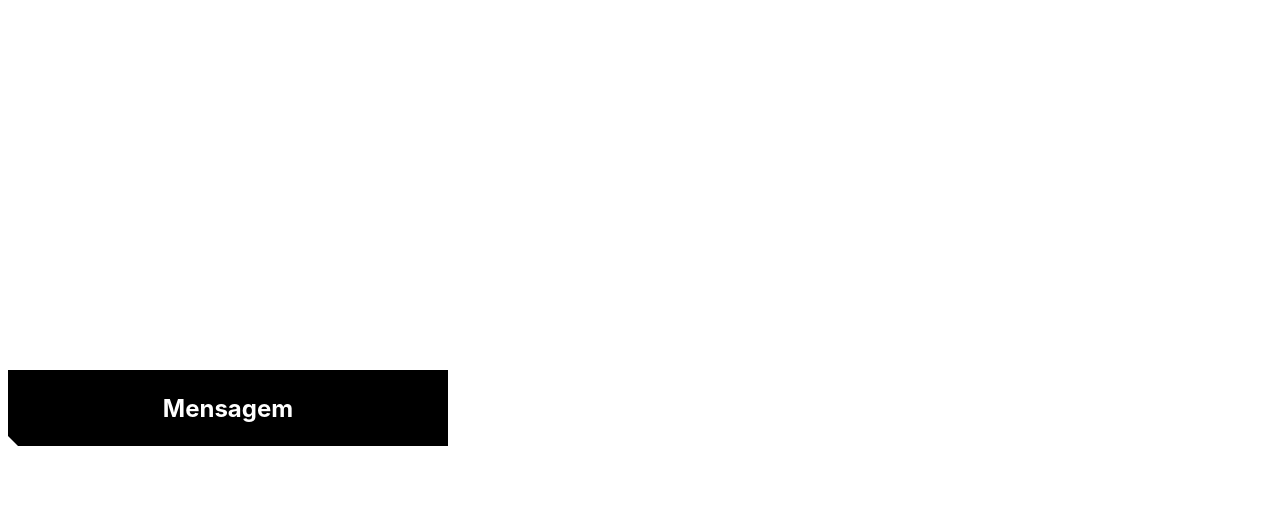
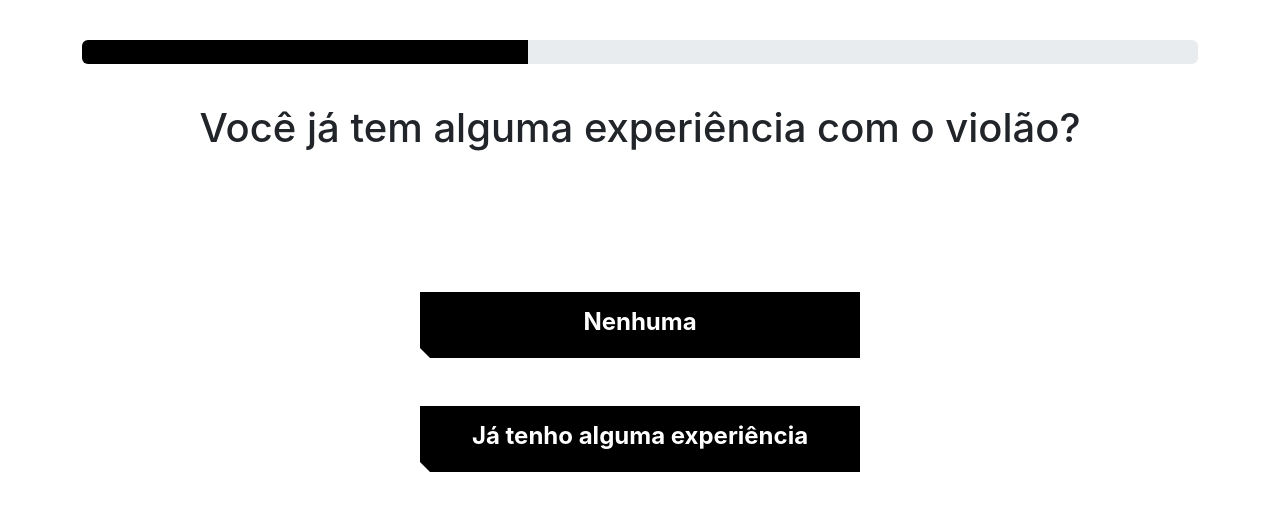
Before and after one commit to thaisdsandim/MyJam-front, a React (Vite) app: page / in a window 1280 px wide. Shown: the top 510 px of the page. Built offline with nearby package versions, Linux system fonts and the light colour scheme.

Commit message:
first-item-onboarding-diagonal-corner
Criação da primeira página do onboarding com posicionamento dos elementos e estilização.

```diff
--- a/package.json
+++ b/package.json
@@ -10,7 +10,9 @@
   },
   "dependencies": {
     "@types/styled-components": "^5.1.26",
+    "bootstrap": "^5.2.2",
     "react": "^18.2.0",
+    "react-bootstrap": "^2.6.0",
     "react-dom": "^18.2.0",
     "styled-components": "^5.3.6"
   },
--- a/src/main.tsx
+++ b/src/main.tsx
@@ -1,9 +1,11 @@
 import React from 'react'
 import ReactDOM from 'react-dom/client'
 import App from './App'
+import GlobalStyle from './styles/global'
 
 ReactDOM.createRoot(document.getElementById('root') as HTMLElement).render(
   <React.StrictMode>
+    <GlobalStyle/>
     <App />
   </React.StrictMode>
 )
--- a/src/pages/Onboarding/index.tsx
+++ b/src/pages/Onboarding/index.tsx
@@ -1,12 +1,28 @@
 import * as S from "./styles";
+import "bootstrap/dist/css/bootstrap.min.css";
+import ProgressBar from "react-bootstrap/ProgressBar";
+import "react-bootstrap/";
 import { Main } from "./styles";
 
 export function Onboarding() {
   return (
-    <Main>
-      <S.Container>
-        <p>Mensagem</p>
-      </S.Container>
-    </Main>
+    <>
+      <Main className="container">
+        <ProgressBar className="progressbar" variant="black" now={40} />
+        <div className="row align-items-center justify-content-center">
+          <h1 className="title text-center">
+            Você já tem alguma experiência com o violão?
+          </h1>
+          <div className="d-flex flex-column gap-5 align-items-center">
+            <S.Container>
+              <p>Nenhuma</p>
+            </S.Container>
+            <S.Container>
+              <p>Já tenho alguma experiência</p>
+            </S.Container>
+          </div>
+        </div>
+      </Main>
+    </>
   );
 }
--- a/src/pages/Onboarding/styles.ts
+++ b/src/pages/Onboarding/styles.ts
@@ -3,12 +3,11 @@ import styled from "styled-components";
 export const Container = styled.div`
   background: #000;
   color: #fff;
-  font-family: "Inter";
   font-weight: 700;
   font-size: 24px;
   width: 440px;
   position: relative;
-  max-height: 76px;
+  height: 66px;
   text-align: center;
   display: flex;
   align-items: center;
@@ -23,10 +22,20 @@ export const Container = styled.div`
     border-right: 10px solid transparent;
     width: 0;
   }
+  p {
+    margin-top: 10px;
+  }
 `;
 
 export const Main = styled.main`
-  display: flex;
-  height: 100vh;
-  align-items: center;
+  .row {
+    margin-top: 40px;
+  }
+  .progressbar {
+    margin-top: 40px;
+    height: 24px;
+  }
+  .title {
+    margin-bottom: 140px;
+  }
 `;
--- /dev/null
+++ b/src/styles/global.ts
@@ -0,0 +1,24 @@
+import { createGlobalStyle } from "styled-components";
+
+const GlobalStyle = createGlobalStyle`
+    *{
+        padding: 0;
+        margin: 0;
+        box-sizing: border-box;
+    }
+
+    html, body, #root {
+        height: 100%;
+    }
+    body {
+        font-family: "Inter";
+    }
+
+    a {
+        text-decoration: none;
+        outline: none;
+    }
+
+`;
+
+export default GlobalStyle;
```
Also changed, not shown: 1 other file (tests, documents, lock files or other folders).
